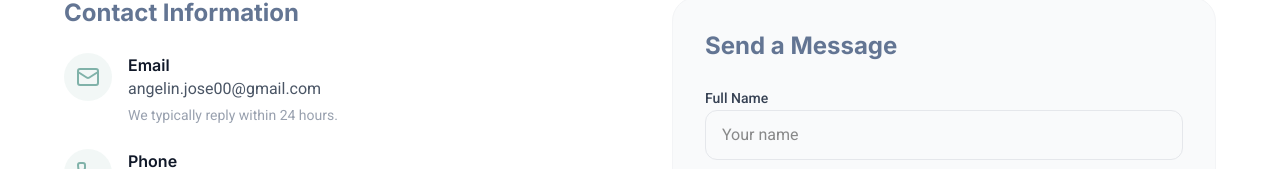
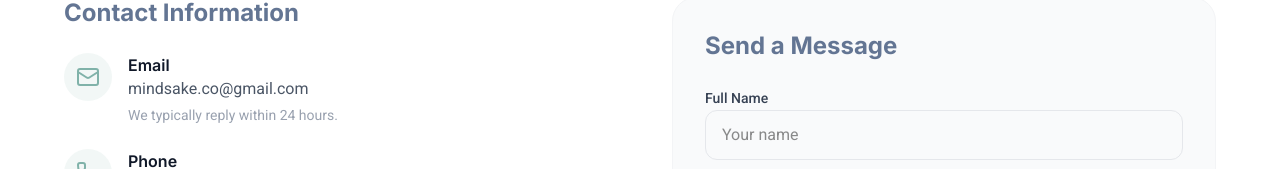
Before and after one commit to joshuazacharyjose/mindsake-website, a Next.js app: page /contact in a window 1280 px wide. Shown: the part 436-605 px from the top of the page. Built offline with nearby package versions, Linux system fonts and the light colour scheme; no server answers.

Commit message:
Update email address

```diff
--- a/app/contact/page.tsx
+++ b/app/contact/page.tsx
@@ -32,8 +32,8 @@ export default function ContactPage() {
                                         </div>
                                         <div>
                                             <h3 className="font-semibold text-gray-900">Email</h3>
-                                            <a href="mailto:angelin.jose00@gmail.com" className="text-gray-600 hover:text-primary transition-colors">
-                                                angelin.jose00@gmail.com
+                                            <a href="mailto:mindsake.co@gmail.com" className="text-gray-600 hover:text-primary transition-colors">
+                                                mindsake.co@gmail.com
                                             </a>
                                             <p className="text-sm text-gray-400 mt-1">We typically reply within 24 hours.</p>
                                         </div>
--- a/components/layout/Footer.tsx
+++ b/components/layout/Footer.tsx
@@ -24,7 +24,7 @@ export function Footer() {
                                 <Linkedin className="h-5 w-5" />
                                 <span className="sr-only">LinkedIn</span>
                             </Link>
-                            <Link href="mailto:angelin.jose00@gmail.com" className="text-secondary hover:text-primary transition-colors">
+                            <Link href="mailto:mindsake.co@gmail.com" className="text-secondary hover:text-primary transition-colors">
                                 <Mail className="h-5 w-5" />
                                 <span className="sr-only">Email</span>
                             </Link>
```
